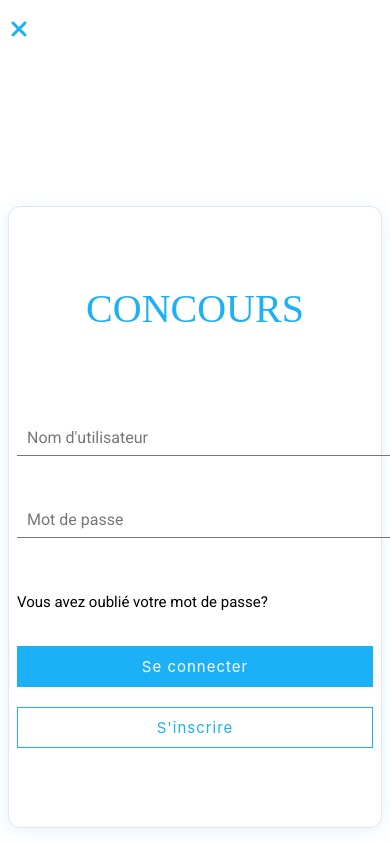
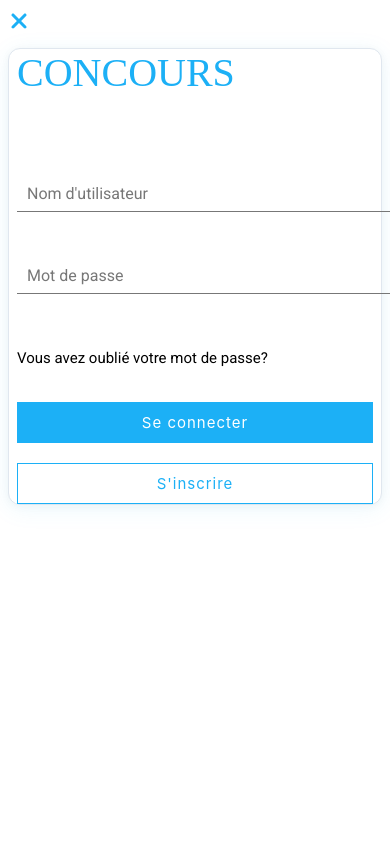
Before and after one commit to mohamedMohaffed/ConcourMaroc, a React (Vite) app in the folder frontend/: page /login in a window 390 px wide. Built offline with nearby package versions, Linux system fonts and the light colour scheme.

Commit message:
(submitPendingQuizAnswers) create: save anser user when he is unAuth

```diff
--- a/frontend/package.json
+++ b/frontend/package.json
@@ -4,7 +4,7 @@
   "version": "0.0.0",
   "type": "module",
   "scripts": {
-    "dev": "vite",
+    "dev": "vite --host",
     "build": "vite build",
     "lint": "eslint .",
     "preview": "vite preview"
--- a/frontend/src/auth/Login/Login.css
+++ b/frontend/src/auth/Login/Login.css
@@ -181,29 +181,39 @@
 
 @media (max-width: 48em) {
   .login {
-    grid-template-columns: 1fr;
-    height: 100vh;
+    display: flex;
+    flex-direction: column;
+    align-items: stretch;
+    height: auto;
     min-height: 100vh;
+    grid-template-columns: unset;
+    padding: 0;
   }
 
   .login__icon {
-    padding-top: 16px;
+    padding-top: 8px;
     font-size: 1.5rem;
     justify-content: flex-start;
     margin-left: 10px;
     padding-bottom: 0;
-    height: 32px; /* smaller height for icon on phone */
+    height: 32px;
+    margin-bottom: 8px;
   }
 
   .login__form {
+    display: flex;
+    flex-direction: column;
+    justify-content: flex-start;
+    align-items: flex-start;
+    gap: 1rem;
     height: auto;
     padding: 0 8px;
-    gap: 20px;
-    margin: 0px 8px 16px 8px; /* even smaller top margin */
+    margin: 0px 8px 16px 8px;
     border: 1.5px solid #e0e7ef;
     border-radius: 12px;
     box-shadow: 0 4px 24px 0 rgba(28,176,246,0.08), 0 1.5px 8px 0 rgba(60,60,60,0.04);
     background: #fff;
+    margin-top: 0;
   }
 
   .login__logo {
--- a/frontend/src/auth/Login/Login.jsx
+++ b/frontend/src/auth/Login/Login.jsx
@@ -7,6 +7,8 @@ import blackImage from '../../assets/imgGirl.jpeg';
 import { motion } from 'framer-motion';
 import { useNavigate, Link, useLocation } from 'react-router-dom';
 import Loading from "../../components/Loading/Loading"
+import { submitPendingQuizAnswers } from '../../utils/submitPendingQuizAnswers';
+
 const Login = () => {
   const [username, setUsername] = useState('');
   const [password, setPassword] = useState('');
@@ -33,6 +35,9 @@ const Login = () => {
       await axiosInstance.post('accounts/api/token/', { username, password });
       setMsg('Connecté!');
       setMsgType('success');
+      // Use utility function for pending quiz answers
+      const handled = await submitPendingQuizAnswers(navigate);
+      if (handled) return;
       navigate('/concours/Bac/universites');
     } catch (error) {
       setMsg('Identifiants invalides');
@@ -46,7 +51,8 @@ const Login = () => {
   return (
     <div className="login">
       <div className="login__icon">
-        <Link to="/concours/Bac/universites"><FontAwesomeIcon icon={faTimes} /></Link>
+        <Link to="/concours/Bac/universites">
+        <FontAwesomeIcon icon={faTimes} /></Link>
       </div>
       <div className="login__form">
         <div className="login__logo">
--- a/frontend/src/auth/Register/Register.css
+++ b/frontend/src/auth/Register/Register.css
@@ -182,29 +182,39 @@
 
 @media (max-width: 48em) {
   .register {
-    grid-template-columns: 1fr;
-    height: 100vh;
+    display: flex;
+    flex-direction: column;
+    align-items: stretch;
+    height: auto;
     min-height: 100vh;
+    grid-template-columns: unset;
+    padding: 0;
   }
 
   .register__icon {
-    padding-top: 16px;
+    padding-top: 8px;
     font-size: 1.5rem;
     justify-content: flex-start;
     margin-left: 10px;
     padding-bottom: 0;
     height: 32px;
+    margin-bottom: 8px;
   }
 
   .register__form {
+    display: flex;
+    flex-direction: column;
+    justify-content: flex-start;
+    align-items: flex-start;
+    gap: 1rem;
     height: auto;
     padding: 0 8px;
-    gap: 20px;
     margin: 0px 8px 16px 8px;
     border: 1.5px solid #e0e7ef;
     border-radius: 12px;
     box-shadow: 0 4px 24px 0 rgba(28,176,246,0.08), 0 1.5px 8px 0 rgba(60,60,60,0.04);
     background: #fff;
+    margin-top: 0;
   }
 
   .register__logo {
@@ -230,6 +240,6 @@
   }
 
   .register__loading-overlay {
-  top: -100px;
+    top: -70px;
+  }
 }
-}
--- a/frontend/src/auth/Register/Register.jsx
+++ b/frontend/src/auth/Register/Register.jsx
@@ -7,6 +7,7 @@ import { useNavigate, Link } from 'react-router-dom';
 import Loading from "../../components/Loading/Loading";
 import { FontAwesomeIcon } from '@fortawesome/react-fontawesome';
 import { faTimes } from '@fortawesome/free-solid-svg-icons';
+import { submitPendingQuizAnswers } from '../../utils/submitPendingQuizAnswers';
 
 const Register = () => {
   const [username, setUsername] = useState('');
@@ -23,9 +24,19 @@ const Register = () => {
     setLoading(true);
     try {
       await axiosInstance.post('/accounts/api/register/', { username, password });
-      setMsg("Inscription réussie ! Veuillez vous connecter.");
+      setMsg("Inscription réussie !");
       setMsgType("success");
-      setTimeout(() => navigate('/login'), 1500);
+      // Try to log in immediately after registration
+      try {
+        await axiosInstance.post('accounts/api/token/', { username, password });
+        // Use utility function for pending quiz answers
+        const handled = await submitPendingQuizAnswers(navigate);
+        if (handled) return;
+        navigate('/concours/Bac/universites');
+      } catch (loginError) {
+        // If login fails, fallback to login page
+        setTimeout(() => navigate('/login'), 1500);
+      }
     } catch (error) {
       setMsg("Échec de l'inscription !");
       setMsgType("error");
--- a/frontend/src/pages/Quiz/components/QuizNavigation/QuizNavigation.jsx
+++ b/frontend/src/pages/Quiz/components/QuizNavigation/QuizNavigation.jsx
@@ -216,7 +216,16 @@ const QuizNavigation = ({ index, setIndex, totalQuestions,
 
                 <DeleteModal
                     visible={showAuth}
-                    onConfirm={() => navigate('/login')}
+                    onConfirm={() => {
+                        // Save answers and quiz info to localStorage
+                        localStorage.setItem('pendingQuizAnswers', JSON.stringify({
+                            concour_id: data?.[0]?.id || data?.id,
+                            answers: userAnser,
+                            elapsedSeconds,
+                        }));
+                        setShowAuth(false);
+                        navigate('/login?redirect=score');
+                    }}
                     onCancel={()=> setShowAuth(false)}
                     message="Vous devez vous connecter ou vous inscrire. Ne vous inquiétez pas, nous enregistrerons vos réponses actuelles et vous pourrez voir le résultat après la connexion ou l'inscription."
                     buttonColor="#218838"
--- a/frontend/src/utils/axiosInstance.jsx
+++ b/frontend/src/utils/axiosInstance.jsx
@@ -1,7 +1,7 @@
 import axios from 'axios';
 
-const baseURL = 'http://localhost:8000';
-
+const baseURL = 'http://localhost:8000'; //PC
+// const baseURL = 'http://192.168.1.100:8000'; // Phone
 const axiosInstance = axios.create({
     baseURL,
     withCredentials: true,
--- /dev/null
+++ b/frontend/src/utils/submitPendingQuizAnswers.js
@@ -0,0 +1,32 @@
+import axiosInstance from './axiosInstance';
+
+export async function submitPendingQuizAnswers(navigate) {
+    const pending = localStorage.getItem('pendingQuizAnswers');
+    if (pending) {
+        const { concour_id, answers, elapsedSeconds } = JSON.parse(pending);
+        const hours = Math.floor((elapsedSeconds || 0) / 3600);
+        const minutes = Math.floor(((elapsedSeconds || 0) % 3600) / 60);
+        const seconds = (elapsedSeconds || 0) % 60;
+        const timeSpentStr =
+            ('0' + hours).slice(-2) + ':' +
+            ('0' + minutes).slice(-2) + ':' +
+            ('0' + seconds).slice(-2);
+        try {
+            const response = await axiosInstance.post('/concour/utilisateur-score-et-reponses/', {
+                concour_id,
+                time_spent: timeSpentStr,
+                answers,
+            });
+            if (response.status === 200 || response.status === 201) {
+                localStorage.removeItem('pendingQuizAnswers');
+                navigate(`/concours/resultat/${concour_id}/`);
+            }
+            return true;
+        } catch (err) {
+            localStorage.removeItem('pendingQuizAnswers');
+            navigate('/concours/Bac/universites');
+            return true;
+        }
+    }
+    return false;
+}
```
